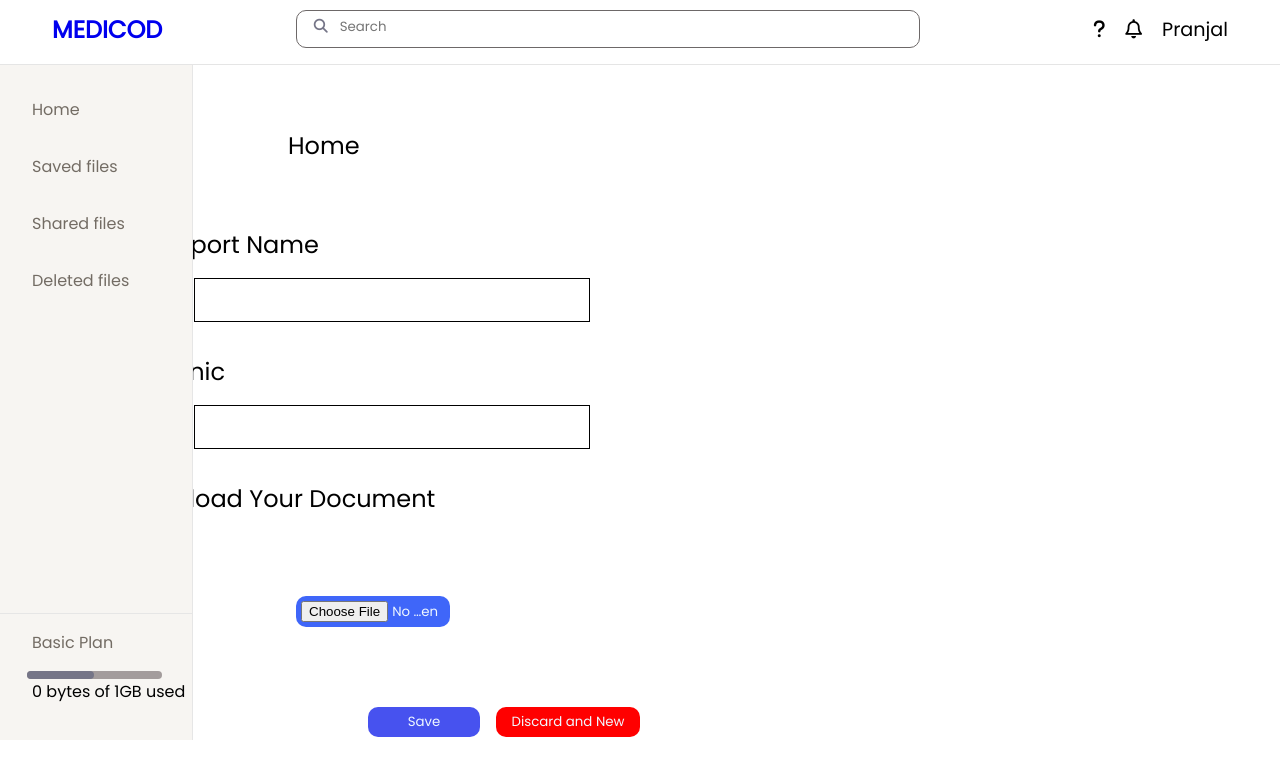
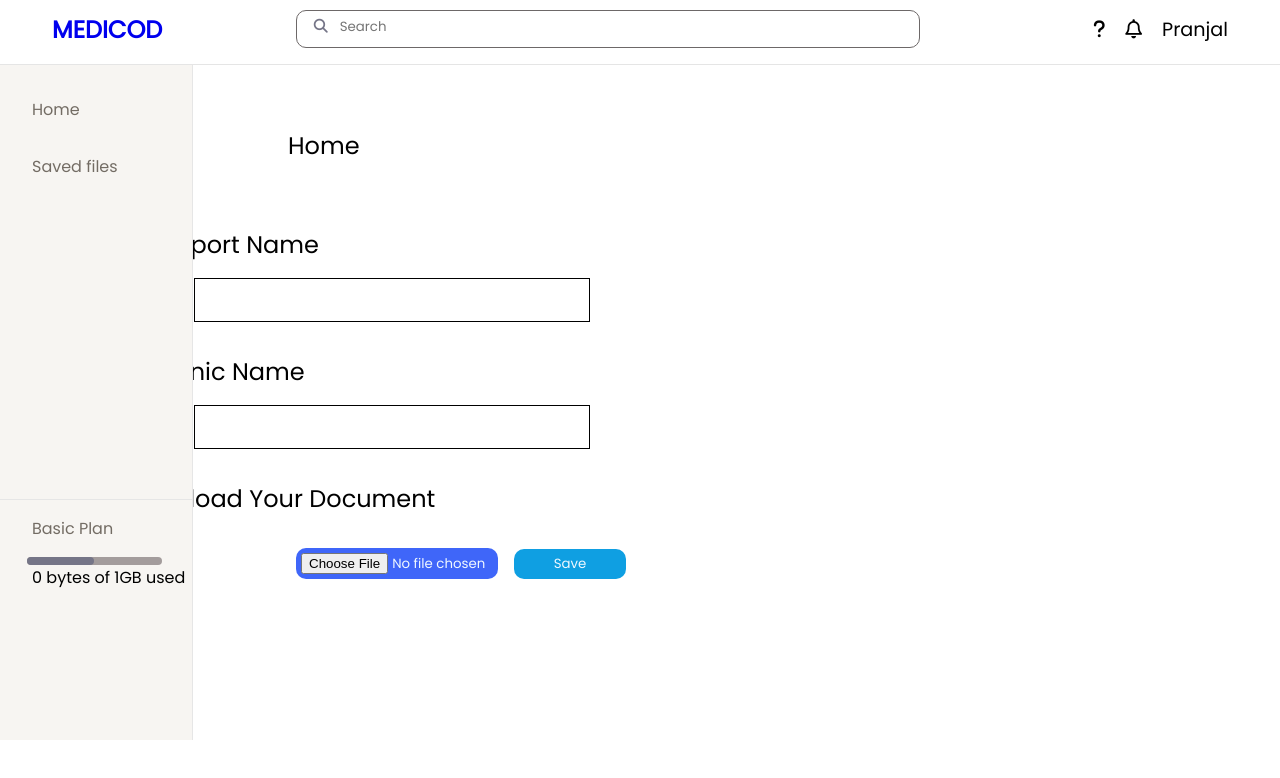
Before and after one commit to PRANJALRANA11/MEDICOD, a React (Create React App) app in the folder frontend/medi-records/: page /Dashboard in a window 1280 px wide. Shown: the top 778 px of the page. Built offline with nearby package versions, Linux system fonts and the light colour scheme; a web font is replaced by a local one.

Commit message:
delete-file-functionality-completed
Signed-off-by: PRANJALRANA11 <pranajlrana1235@gmail.com>

```diff
--- a/frontend/medi-records/src/Components/Dashboard/Main.js
+++ b/frontend/medi-records/src/Components/Dashboard/Main.js
@@ -8,6 +8,7 @@ export default function Main() {
       ClinicName:" ",
       uploaded_file:null,
   })
+  const [save_btn_text,set_save_btn_text]=React.useState("Save")
 
   function HandleChange(e){
     const { name, value } = e.target;
@@ -23,6 +24,7 @@ export default function Main() {
         formData.append('uploaded_file', report_details.uploaded_file);
         formData.append('uploaded_file_name', report_details.uploaded_file_name);
         const response = await store_data_api(formData);
+        set_save_btn_text("Saved Successfully")
         // console.log(response.data);
       } catch (error) {
         // console.error('Error during registration:', error);
@@ -42,7 +44,7 @@ export default function Main() {
         placeholder='Enter Your Type of Report eg X-Ray, CT-scan, MRI ...'
         required={true} unique={true}></input>
       </div>
-        <label style={{marginRight:"56rem"}}>Clinic</label>
+        <label style={{marginRight:"51rem"}}>Clinic Name</label>
       <div className='Clinic_Title'>
         <input type='text'  className='Report_input'
         onChange={HandleChange} name='ClinicName'
@@ -54,7 +56,7 @@ export default function Main() {
         <div>
         <input
               className='Save_doc_button'
-              style={{ width: '9rem', backgroundColor: '#3f66f9' }}
+              style={{ width: '12rem', backgroundColor: '#3f66f9',cursor:"pointer" }}
               name="uploaded_file"
               onChange={(e) => {
                 const selectedFile = e.target.files[0];
@@ -68,14 +70,11 @@ export default function Main() {
               placeholder='Upload Your Report'
               type='file'
             />
+            <button className='Save_doc_button' type='submit' >{save_btn_text}</button>
         </div>
       </div>
-      <div className='Upload_doc'>
-      </div>
       <div className='Save_doc'>
-        <button className='Save_doc_button' type='submit' >Save</button>
-        <button className='Save_doc_button'
-        style={{width:"9rem",backgroundColor:"red"}}>Discard and New</button>
+
       </div>
       </form>
     </div>
--- a/frontend/medi-records/src/Components/Dashboard/Right-dash-files.js
+++ b/frontend/medi-records/src/Components/Dashboard/Right-dash-files.js
@@ -1,34 +1,48 @@
 import React, { useState, useEffect } from 'react';
 import '../../Styles/Dash-styles/Right_files.css';
-import { fetch_data_api,fetch_one_data_api } from '../../api/api.js';
+import { fetch_data_api, fetch_one_data_api, delete_api } from '../../api/api.js';
 import { pdf_img_url } from './Constants';
 
 export default function Right_dash_files(props) {
-  const [pdfSrc, setPdfSrc] = useState(null); // State to store the PDF source
-  const [details, setDetails] = useState([]); // Initialize details as an empty array
+  const [pdfSrc, setPdfSrc] = useState(null);
+  const [details, setDetails] = useState([]);
 
-  // Function to fetch and set the PDF source
   const handleFile = async () => {
     try {
-      const response = await fetch_data_api(); // Fetch PDF data from the backend
+      const response = await fetch_data_api();
       setDetails(response.details);
-       // Set the PDF source in the state
     } catch (error) {
       console.log(error);
     }
   };
+
   const handleClick = async (ReportName) => {
     try {
-      const response = await fetch_one_data_api( ReportName);
+      const response = await fetch_one_data_api(ReportName);
       setPdfSrc(response.pdfSrc);
-      // console.log(ReportName) // Fetch PDF data from the backend
+    } catch (error) {
+      console.log(error);
+    }
+  };
+
+  const handleDeleteClick = async (ReportName) => {
+    try {
+      // Delete the report from the backend
+      await delete_api(ReportName);
+
+      // Filter out the deleted report from the details array
+      const updatedDetails = details.filter((report) => report.ReportName !== ReportName);
+      setDetails(updatedDetails);
+      if(updatedDetails.length===0){
+        setPdfSrc(null);
+      }
     } catch (error) {
       console.log(error);
     }
   };
 
   useEffect(() => {
-    handleFile(); // Call handleFile when the component mounts
+    handleFile();
   }, []);
 
   return (
@@ -36,7 +50,8 @@ export default function Right_dash_files(props) {
       <div className='file_status'>{props.state_files}</div>
       <div className='files'>
         {details.map((report, index) => (
-          <div className='report' key={index}  onClick={() => handleClick(report.ReportName)}>
+          <div className='report' key={index}>
+            <div onClick={() => handleClick(report.ReportName)}>
               <div className='report_name'>
                 <p>{report.ReportName}</p>
               </div>
@@ -48,13 +63,23 @@ export default function Right_dash_files(props) {
                 <div className='upload_date'>{new Date(report.timestamp).toLocaleString()}</div>
               </div>
             </div>
+            <div className='delete_btn_div'>
+              <button
+                className='Save_doc_button'
+                onClick={() => handleDeleteClick(report.ReportName)}
+                style={{ backgroundColor: "red", width: "9rem", marginTop: "1rem" }}
+              >
+                Delete Report
+              </button>
+            </div>
+          </div>
         ))}
         <div style={{ position: 'fixed', right: 1, top: 64 }}>
           <iframe
             title='pdf'
             width='100%'
             height='700vh'
-            src={pdfSrc} // Set the PDF source as the src attribute
+            src={pdfSrc}
             frameBorder='0'
           ></iframe>
         </div>
--- a/frontend/medi-records/src/Components/Dashboard/Right_Dash.js
+++ b/frontend/medi-records/src/Components/Dashboard/Right_Dash.js
@@ -40,12 +40,6 @@ export default function Right_Dash() {
             <div className='right-content'>
                 <p onClick={() => { Handle_saved_files(); Handle_screen(); }}>Saved files</p>
             </div>
-            <div className='right-content'>
-                <p onClick={()=>{Handle_shared_files();Handle_screen();}}>Shared files</p>
-            </div>
-            <div className='right-content'>
-                <p onClick={()=>{Handle_deleted_files(); Handle_screen()}}>Deleted files</p>
-            </div>
             <div className='Storage'>
                 <p>Basic Plan</p>
                 <div className='storage-bar'>
--- a/frontend/medi-records/src/Styles/Dash-styles/Main.css
+++ b/frontend/medi-records/src/Styles/Dash-styles/Main.css
@@ -42,7 +42,7 @@
     box-shadow: rgba(0, 0, 0, 0.15) 1.95px 1.95px 2.6px;
 }
 .Save_doc{
-    margin-right:16rem;
+    margin-right:12rem;
 }
 .Save_doc_button{
     background-color: #4752ef;
@@ -50,12 +50,14 @@
     padding: 5px;
     color: aliceblue;
     border-radius: 10px;
-    width: 7rem;
+    width: 15rem;
     border: none;
     margin-right:1rem;
-    margin-top: 5rem;
+    margin-top: 2rem;
+
 }
 .Save_doc_button:hover{
     cursor: pointer;
-    box-shadow: rgba(0, 0, 0, 0.15) 1.95px 1.95px 2.6px;
+    box-shadow: rgba(0, 0, 0, 0.35) 0px 5px 15px;
+    transition: 1s;
 }
--- a/frontend/medi-records/src/Styles/Dash-styles/Right_files.css
+++ b/frontend/medi-records/src/Styles/Dash-styles/Right_files.css
@@ -10,6 +10,11 @@
     width:5rem;
     height: auto;
     margin-bottom: 1rem;
+}
+.report_image img:hover{
+    cursor: pointer;
+    box-shadow: rgba(0, 0, 0, 0.35) 0px 5px 15px;
+    transition: 1s;
 }
 .report_name p{
     margin-bottom: 1rem;
--- a/frontend/medi-records/src/api/api.js
+++ b/frontend/medi-records/src/api/api.js
@@ -95,3 +95,12 @@ export async function fetch_one_data_api(report) {
   }
 
 }
+
+export async function delete_api(report){
+  try {
+    var response = await axios.delete('http://127.0.0.1:80/delete_data',{params:{ReportName:report}});
+
+  } catch (error) {
+    console.log(response.data);
+  }
+}
```
Also changed, not shown: 33 other files (tests, documents, lock files or other folders). Lines whose indentation alone changed are shown as unchanged.
